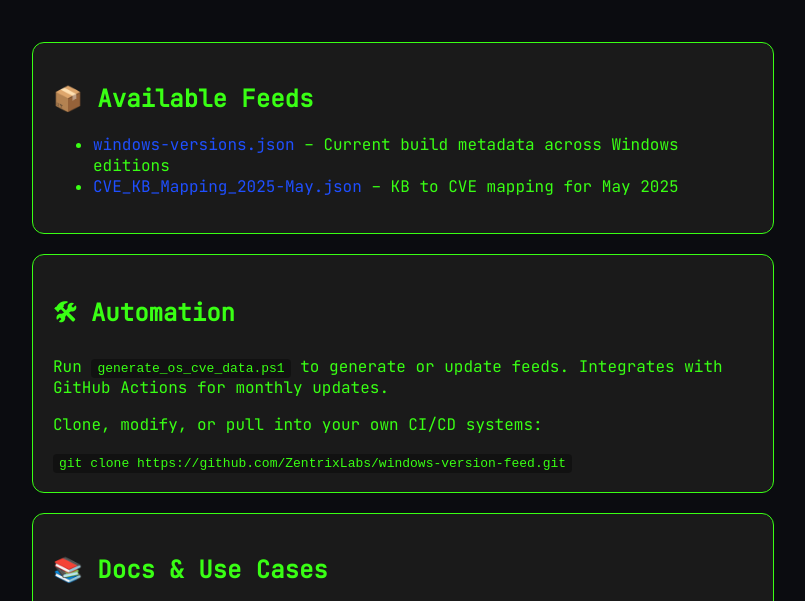
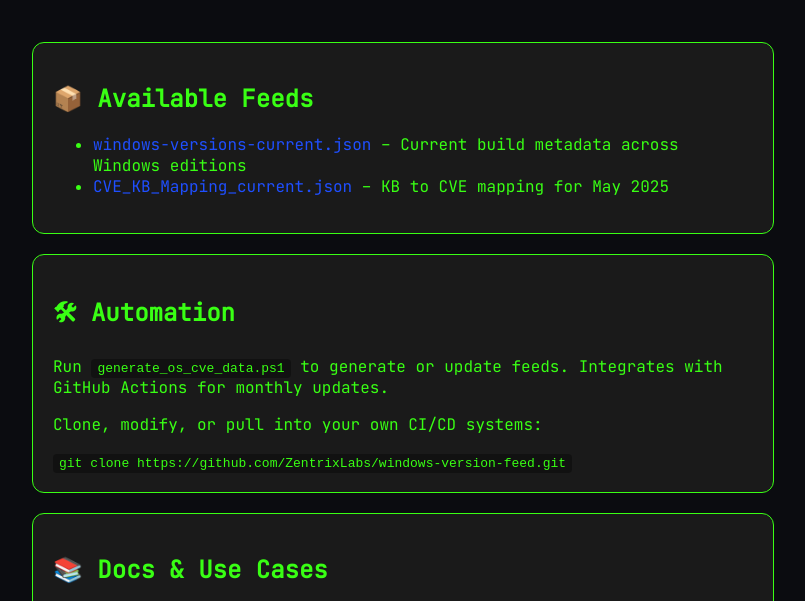
Before and after one commit to ZentrixLabs/windows-version-feed, a plain HTML site: page index.html in a window 1280 px wide. Shown: the part 169-770 px from the top of the page, without its empty margins (237-1042 px from the left). Drawn offline with Linux system fonts and the light colour scheme.

Commit message:
Update index.html

```diff
--- a/index.html
+++ b/index.html
@@ -83,8 +83,8 @@
   <div class="card">
     <h2>📦 Available Feeds</h2>
     <ul>
-      <li><a href="windows-versions.json">windows-versions.json</a> – Current build metadata across Windows editions</li>
-      <li><a href="CVE_KB_Mapping_2025-May.json">CVE_KB_Mapping_2025-May.json</a> – KB to CVE mapping for May 2025</li>
+      <li><a href="windows-versions.json">windows-versions-current.json</a> – Current build metadata across Windows editions</li>
+      <li><a href="CVE_KB_Mapping_2025-May.json">CVE_KB_Mapping_current.json</a> – KB to CVE mapping for May 2025</li>
     </ul>
   </div>
 
```
